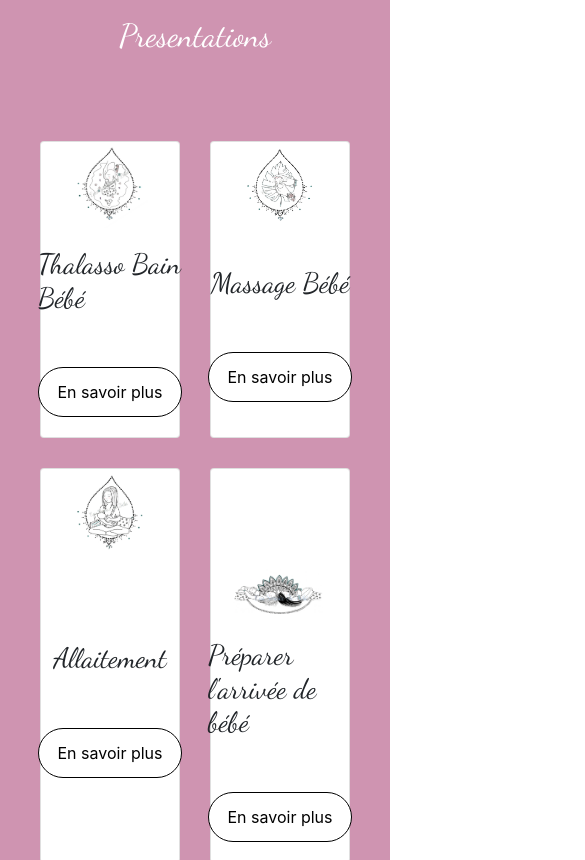
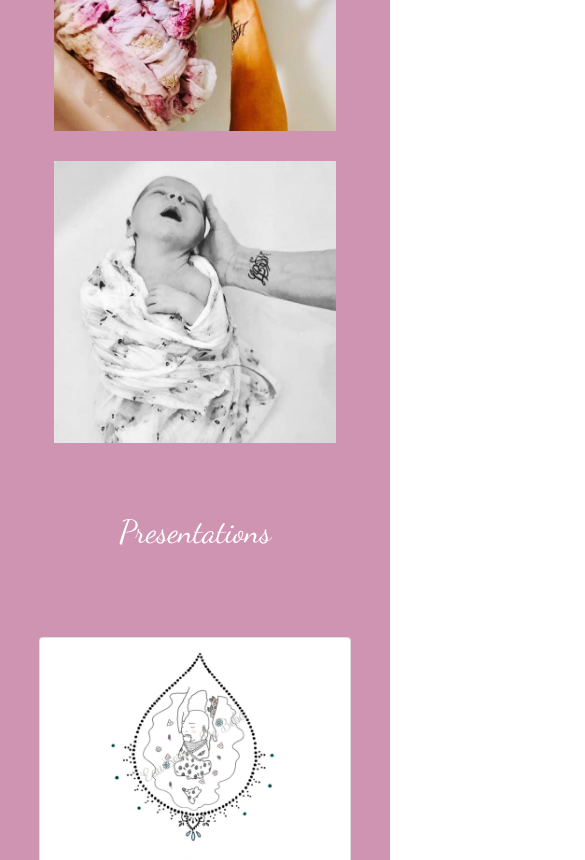
Before and after one commit to tchoifr/eauservicedeb-b-, an Angular app: page / in a window 390 px wide. Shown: the part 1140-2000 px from the top of the page, 585 px wide, since content can reach past the window. Built offline with nearby package versions, Linux system fonts and the light colour scheme.

Commit message:
responsive

```diff
--- a/src/app/accueil/accueil.component.css
+++ b/src/app/accueil/accueil.component.css
@@ -69,3 +69,33 @@ a{
     width: 100% !important;
     padding-top: 100px;
 }
+
+@media screen and (min-width: 320px) and (max-width: 780px){
+    .tel{
+        display: flex;
+        justify-content: center;
+        align-items: center;
+        flex-direction: column;
+    }
+    .row{
+        margin-left: 0px;
+        margin-right: 0px;
+    }
+   .img1{
+       width: 40em;
+   }
+   .col-img{
+       max-width: 80% !important;
+       display: flex;
+       justify-content: center;
+
+   }
+   .img2{
+       margin: 0px;
+       margin-top: 30px;
+   }
+   .col-logo{
+       max-width: 80% !important;
+   }
+
+}
--- a/src/app/accueil/accueil.component.html
+++ b/src/app/accueil/accueil.component.html
@@ -4,15 +4,15 @@
     </div>
     <h2> Quand la magie opère ...</h2>
 
-    <div class="row d-flex justify-content-center">
-        <div class="col-6 col-md-3"><img class="img2 img-fluid" src="../../assets/photo2.jpg" alt=""></div>
-        <div class="col-6 col-md-3"><img class="img2 img-fluid" src="../../assets/photo3.jpg" alt=""></div>
-        <div class="col-6 col-md-3"><img class="img2 img-fluid" src="../../assets/photo4.jpg" alt=""></div>
+    <div class="row d-flex justify-content-center tel">
+        <div class="col-6 col-md-3 col-img"><img class="img2 img-fluid" src="../../assets/photo2.jpg" alt=""></div>
+        <div class="col-6 col-md-3 col-img "><img class="img2 img-fluid" src="../../assets/photo3.jpg" alt=""></div>
+        <div class="col-6 col-md-3 col-img"><img class="img2 img-fluid" src="../../assets/photo4.jpg" alt=""></div>
       </div>
     <div class="">
         <h2>Presentations</h2>
-        <div class="row justify-content-center">
-            <div class="card col-4" >
+        <div class="row justify-content-center tel">
+            <div class="card col-4 col-logo" >
                 <img src="../../assets/logo1.png" class="card-img-top img-fluid" alt="...">
                 <div class="card-body">
                     <h3 class="card-title">Thalasso Bain Bébé </h3>
@@ -21,7 +21,7 @@
                 </div>
             </div>
 
-                <div class="card col-4" >
+                <div class="card col-4 col-logo" >
                     <img src="../../assets/logo2.png" class="card-img-top img-fluid" alt="...">
                     <div class="card-body">
                         <h3 class="card-title">Massage Bébé  </h3>
@@ -34,8 +34,8 @@
 
 
         </div>
-        <div class="row justify-content-center">
-            <div class="card col-4">
+        <div class="row justify-content-center tel">
+            <div class="card col-4 col-logo">
                 <img src="../../assets/logo3.png" class="card-img-top img-fluid " alt="...">
                 <div class="card-body">
                     <h3 class="card-title">Allaitement</h3>
@@ -44,7 +44,7 @@
                 </div>
             </div>
 
-                <div class="card col-4">
+                <div class="card col-4 col-logo">
                     <img src="../../assets/logo4.png" class="card-img-top img-fluid logo4" alt="...">
                     <div class="card-body">
                         <h3 class="card-title">Préparer l'arrivée de bébé </h3>
@@ -58,8 +58,8 @@
 
 
         </div>
-        <div class="row justify-content-center">
-            <div class="card col-4" >
+        <div class="row justify-content-center tel">
+            <div class="card col-4 col-logo" >
                 <img src="../../assets/logo5.png" class="card-img-top img-fluid" alt="...">
                 <div class="card-body">
                     <h3 class="card-title">Naturopédiatrie </h3>
@@ -68,7 +68,7 @@
                 </div>
             </div>
 
-                <div class="card col-4" >
+                <div class="card col-4 col-logo" >
                     <img src="../../assets/logo6.png" class="card-img-top img-fluid" alt="...">
                     <div class="card-body">
                         <h3 class="card-title ">Accompagnement au deuil périnatal  </h3>
--- a/src/app/footer/footer.component.css
+++ b/src/app/footer/footer.component.css
@@ -20,3 +20,15 @@ a{
     margin-left: 80px;
 
 }
+@media screen and (min-width: 320px) and (max-width: 780px){
+    .blocFooter{
+        display: flex;
+        justify-content: center;
+        align-items: center;
+        flex-direction: column;
+    }
+    .imgNav{
+        width: 50%;
+    }
+
+}
--- a/src/app/header/header.component.html
+++ b/src/app/header/header.component.html
@@ -20,7 +20,7 @@
         </li>
 
         <li routerLinkActive="active" ngbDropdown class="nav-item">
-          <a href (click)="false" class="nav-link" ngbDropdownToggle>Ateliers</a>
+          <a href (click)="false" class="nav-link" ngbDropdownToggle>Préstations</a>
           <div ngbDropdownMenu>
             <button  routerLink="arriverBebe" ngbDropdownItem>Préparer l'arrivée de bébé</button>
             <button  routerLink="thalasso" ngbDropdownItem>Thalasso Bain bébé</button>
@@ -34,7 +34,7 @@
           <a routerLink="pack" class="nav-link" >Les Packs </a>
         </li>
         <li routerLinkActive="active" class="nav-item ">
-          <a routerLink="evenement" class="nav-link" >Évènement</a>
+          <a routerLink="evenement" class="nav-link" >Ateliers / Évènements</a>
         </li>
         <li routerLinkActive="active" class="nav-item ">
           <a routerLink="contact" class="nav-link" >Contact / Avis </a>
@@ -46,7 +46,7 @@
           <a (click)="open()" class="nav-link" >Connexion</a>
         </li>
       </ul>
-    </div>
+
       <div class="d-flex align-items-center ">
         <span class="text-dark text-uppercase font-weight-bold" *ngIf="authService.isAuth" >ADMIN</span>
       <a href="https://www.facebook.com/eauservicedebebe/" target="_blank" class="SNFAK css-gpurr0">
@@ -68,4 +68,6 @@
     </div>
 
 
+
+    </div>
   </nav>
```
